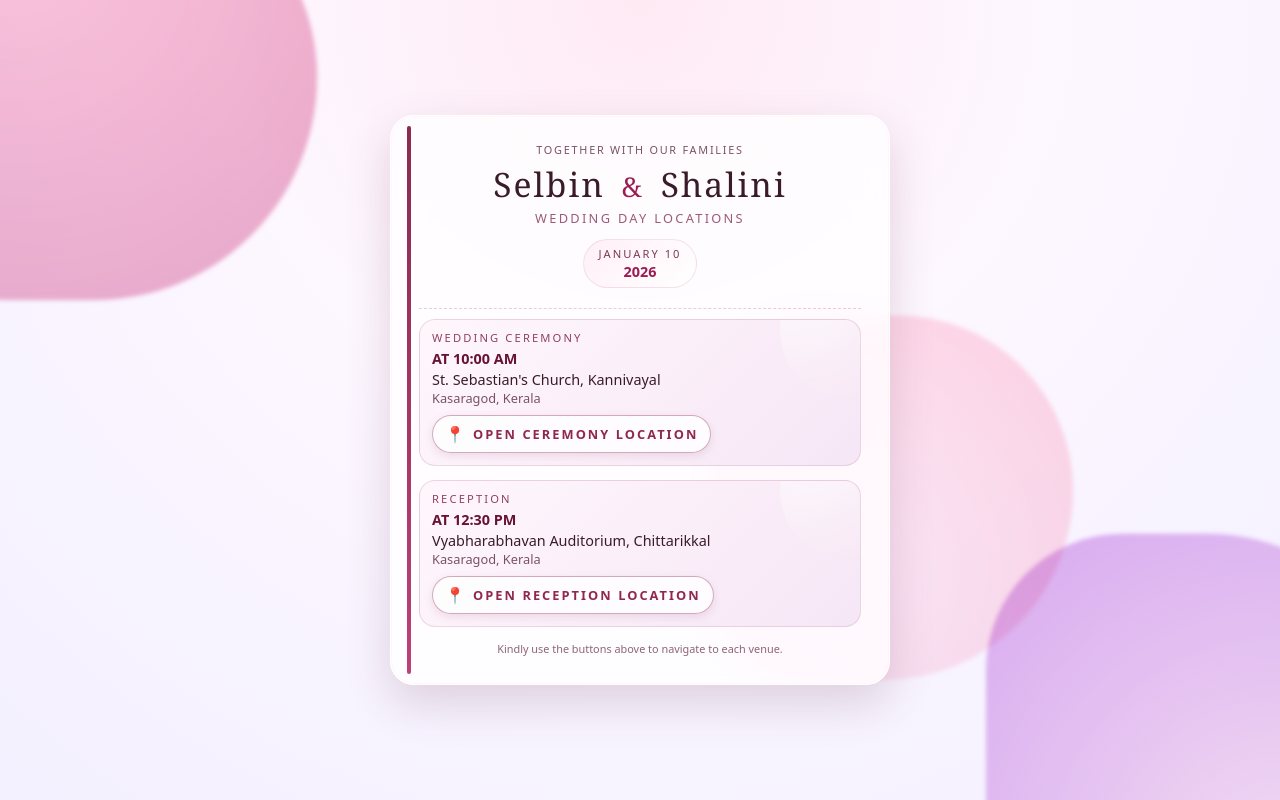
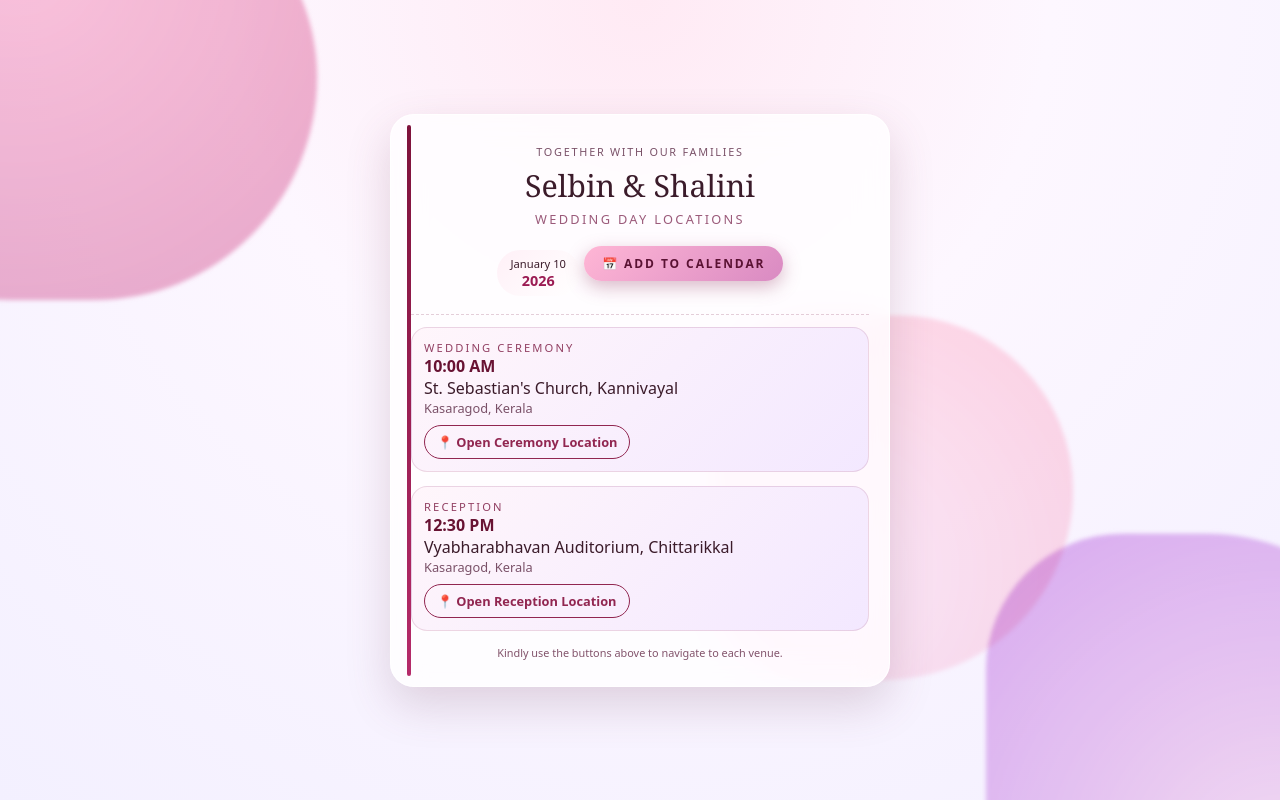
Before and after one commit to Selbindotin/Wedding-invitation, a plain HTML site: page index.html in a window 1280 px wide. Drawn offline with Linux system fonts and the light colour scheme.

Commit message:
Update index.html

```diff
--- a/index.html
+++ b/index.html
@@ -6,7 +6,6 @@
   <meta name="viewport" content="width=device-width, initial-scale=1" />
 
   <style>
-    /* Reset */
     * {
       box-sizing: border-box;
       margin: 0;
@@ -64,18 +63,11 @@
     }
 
     @keyframes float {
-      0% {
-        transform: translate3d(0, 0, 0) scale(1);
-      }
-      50% {
-        transform: translate3d(30px, -10px, 0) scale(1.05);
-      }
-      100% {
-        transform: translate3d(-25px, 20px, 0) scale(1.02) rotate(3deg);
-      }
+      0% { transform: translate3d(0, 0, 0) scale(1); }
+      50% { transform: translate3d(30px, -10px, 0) scale(1.05); }
+      100% { transform: translate3d(-25px, 20px, 0) scale(1.02) rotate(3deg); }
     }
 
-    /* Glass card */
     .card {
       width: 95%;
       max-width: 500px;
@@ -88,16 +80,6 @@
       position: relative;
     }
 
-    .card::before {
-      content: "";
-      position: absolute;
-      inset: 0;
-      border-radius: inherit;
-      border: 1px solid rgba(217, 130, 180, 0.25);
-      pointer-events: none;
-      mix-blend-mode: soft-light;
-    }
-
     .accent-strip {
       position: absolute;
       left: 16px;
@@ -106,7 +88,6 @@
       width: 4px;
       border-radius: 999px;
       background: linear-gradient(180deg, #7e123b, #b52b6a);
-      opacity: 0.9;
     }
 
     .header {
@@ -116,26 +97,16 @@
     }
 
     .header small {
-      display: block;
       letter-spacing: 0.16em;
       text-transform: uppercase;
       font-size: 0.68rem;
-      margin-bottom: 4px;
       color: #7a5168;
     }
 
     .names {
-      font-family: "Georgia", "Times New Roman", serif;
+      font-family: Georgia, serif;
       font-size: 1.9rem;
-      letter-spacing: 0.06em;
-      text-transform: capitalize;
-      margin-bottom: 2px;
-    }
-
-    .ampersand {
-      font-size: 1.7rem;
-      margin: 0 6px;
-      color: #9b1b53;
+      margin: 4px 0;
     }
 
     .subtitle {
@@ -149,59 +120,51 @@
     .date-tag {
       display: inline-flex;
       flex-direction: column;
-      align-items: center;
-      justify-content: center;
       padding: 6px 14px;
       border-radius: 999px;
-      border: 1px solid rgba(152, 57, 100, 0.12);
-      background: linear-gradient(135deg, rgba(255, 238, 246, 0.9), rgba(255, 255, 255, 0.9));
+      background: linear-gradient(135deg, #fff0f7, #ffffff);
       font-size: 0.7rem;
-      gap: 1px;
       margin-top: 6px;
     }
 
-    .date-tag span:first-child {
-      letter-spacing: 0.18em;
-      text-transform: uppercase;
-      color: #7a3b57;
-    }
-
     .date-tag span:last-child {
+      font-size: 0.9rem;
       font-weight: 600;
-      font-size: 0.9rem;
       color: #9b1b53;
     }
 
-    /* Venue section */
+    /* Add to Calendar */
+    .calendar-btn {
+      display: inline-flex;
+      align-items: center;
+      gap: 8px;
+      margin-top: 12px;
+      padding: 9px 18px;
+      font-size: 0.75rem;
+      text-transform: uppercase;
+      letter-spacing: 0.16em;
+      border-radius: 999px;
+      background: linear-gradient(135deg, #ffb6d5, #d98ac2);
+      color: #5a1233;
+      text-decoration: none;
+      font-weight: 700;
+      box-shadow: 0 6px 18px rgba(150, 60, 100, 0.35);
+    }
+
     .venues {
       margin-top: 18px;
-      padding-top: 10px;
       border-top: 1px dashed rgba(170, 105, 137, 0.32);
+      padding-top: 12px;
       display: flex;
       flex-direction: column;
       gap: 14px;
     }
 
     .venue {
-      padding: 10px 12px 12px;
+      padding: 12px;
       border-radius: 16px;
-      background: linear-gradient(135deg, rgba(255, 246, 252, 0.9), rgba(245, 228, 245, 0.9));
+      background: linear-gradient(135deg, #fff6fb, #f3e8ff);
       border: 1px solid rgba(196, 139, 169, 0.3);
-      position: relative;
-      overflow: hidden;
-    }
-
-    .venue::after {
-      content: "";
-      position: absolute;
-      width: 140px;
-      height: 140px;
-      right: -60px;
-      top: -60px;
-      border-radius: 50%;
-      background: radial-gradient(circle at 20% 20%, rgba(255, 255, 255, 0.9), rgba(223, 155, 189, 0.1));
-      opacity: 0.7;
-      pointer-events: none;
     }
 
     .venue-label {
@@ -209,57 +172,29 @@
       text-transform: uppercase;
       letter-spacing: 0.19em;
       color: #924063;
-      margin-bottom: 4px;
     }
 
     .time {
-      font-size: 0.9rem;
       font-weight: 600;
       color: #681333;
-      margin-bottom: 2px;
-    }
-
-    .place {
-      font-size: 0.9rem;
-      font-weight: 500;
-      color: #3b1b2a;
     }
 
     .place span {
       display: block;
       font-size: 0.8rem;
-      font-weight: 400;
       color: #7a5168;
     }
 
     .map-link {
-      display: inline-flex;
-      align-items: center;
-      gap: 6px;
+      display: inline-block;
       margin-top: 8px;
+      padding: 7px 12px;
       font-size: 0.8rem;
+      border-radius: 999px;
+      border: 1px solid #912650;
       text-decoration: none;
-      text-transform: uppercase;
-      letter-spacing: 0.16em;
-      padding: 7px 12px;
-      border-radius: 999px;
-      border: 1px solid rgba(144, 45, 85, 0.4);
-      background: rgba(255, 255, 255, 0.85);
       color: #912650;
       font-weight: 600;
-      box-shadow: 0 3px 9px rgba(153, 75, 111, 0.15);
-      transition: transform 0.18s ease, box-shadow 0.18s ease, background 0.18s ease;
-    }
-
-    .map-link span.icon {
-      font-size: 1rem;
-    }
-
-    .map-link:hover,
-    .map-link:active {
-      transform: translateY(-1px);
-      background: rgba(255, 243, 252, 0.95);
-      box-shadow: 0 6px 14px rgba(138, 52, 94, 0.28);
     }
 
     footer {
@@ -267,24 +202,12 @@
       text-align: center;
       font-size: 0.68rem;
       color: #82536b;
-      opacity: 0.9;
-    }
-
-    @media (min-width: 600px) {
-      .card {
-        padding: 26px 28px 28px;
-      }
-      .header {
-        margin-bottom: 20px;
-      }
-      .names {
-        font-size: 2.1rem;
-      }
     }
   </style>
 </head>
+
 <body>
-  <!-- Liquid background elements -->
+
 <div class="blob"></div>
 <div class="blob"></div>
 <div class="blob"></div>
@@ -294,62 +217,55 @@
 
   <header class="header">
     <small>TOGETHER WITH OUR FAMILIES</small>
-      <div class="names">
-        Selbin <span class="ampersand">&amp;</span> Shalini
-      </div>
+    <div class="names">Selbin & Shalini</div>
     <div class="subtitle">Wedding Day Locations</div>
 
     <div class="date-tag">
       <span>January 10</span>
       <span>2026</span>
     </div>
+
+    <a class="calendar-btn"
+      href="https://www.google.com/calendar/render?action=TEMPLATE&text=Selbin+%26+Shalini+Wedding&dates=20260110T043000Z/20260110T073000Z&details=Wedding+Ceremony+and+Reception&location=Kasaragod,+Kerala"
+      target="_blank">
+      📅 Add to Calendar
+    </a>
   </header>
 
   <section class="venues">
-      <!-- Venue 1 -->
+
     <article class="venue">
       <div class="venue-label">Wedding Ceremony</div>
-        <div class="time">AT 10:00 AM</div>
+      <div class="time">10:00 AM</div>
       <div class="place">
         St. Sebastian's Church, Kannivayal
         <span>Kasaragod, Kerala</span>
       </div>
-        <!-- Replace href with your exact Maps link if you have one -->
-        <a
-          class="map-link"
-          href="https://maps.app.goo.gl/n1TwXUCyUEHs9cx98?g_st=ac"
-          target="_blank"
-          rel="noopener"
-        >
-          <span class="icon">📍</span>
-          <span>Open Ceremony Location</span>
+      <a class="map-link" target="_blank"
+        href="https://maps.app.goo.gl/n1TwXUCyUEHs9cx98?g_st=ac">
+        📍 Open Ceremony Location
       </a>
     </article>
 
-      <!-- Venue 2 -->
     <article class="venue">
       <div class="venue-label">Reception</div>
-        <div class="time">AT 12:30 PM</div>
+      <div class="time">12:30 PM</div>
       <div class="place">
         Vyabharabhavan Auditorium, Chittarikkal
         <span>Kasaragod, Kerala</span>
       </div>
-        <!-- Replace href with your exact Maps link if you have one -->
-        <a
-          class="map-link"
-          href="https://maps.app.goo.gl/wjij1A8URrHU4UtDA?g_st=ac"
-          target="_blank"
-          rel="noopener"
-        >
-          <span class="icon">📍</span>
-          <span>Open Reception Location</span>
+      <a class="map-link" target="_blank"
+        href="https://maps.app.goo.gl/wjij1A8URrHU4UtDA?g_st=ac">
+        📍 Open Reception Location
       </a>
     </article>
+
   </section>
 
   <footer>
     Kindly use the buttons above to navigate to each venue.
   </footer>
 </main>
+
 </body>
 </html>
```
Lines whose indentation alone changed are shown as unchanged.
